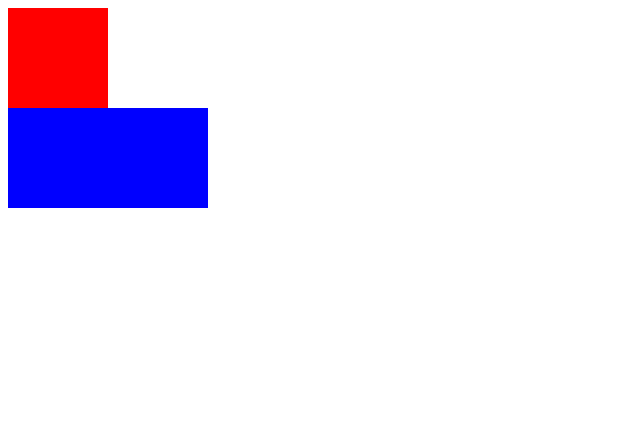
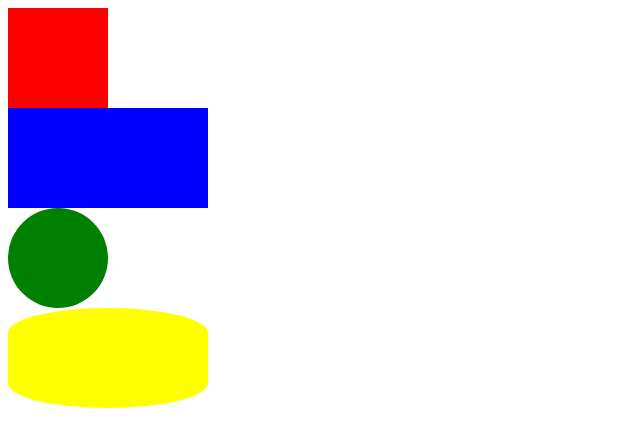
Before and after one commit to tuckb/tuckb.github.io, a plain HTML site: page index.html in a window 1280 px wide. Shown: the whole page, without its empty margins (0-640 px from the left). Drawn offline with Linux system fonts and the light colour scheme.

Commit message:
Update index.html

```diff
--- a/index.html
+++ b/index.html
@@ -17,11 +17,13 @@
             #circle{
                 width:100px;
                 height:100px;
+                background-color:green;
                 border-radius:50%;
             }
             #oval{
                 width:200px;
                 height:100px;
+                background-color:yellow;
                 border-radius:100%/50%;
             }
         </style>
```
